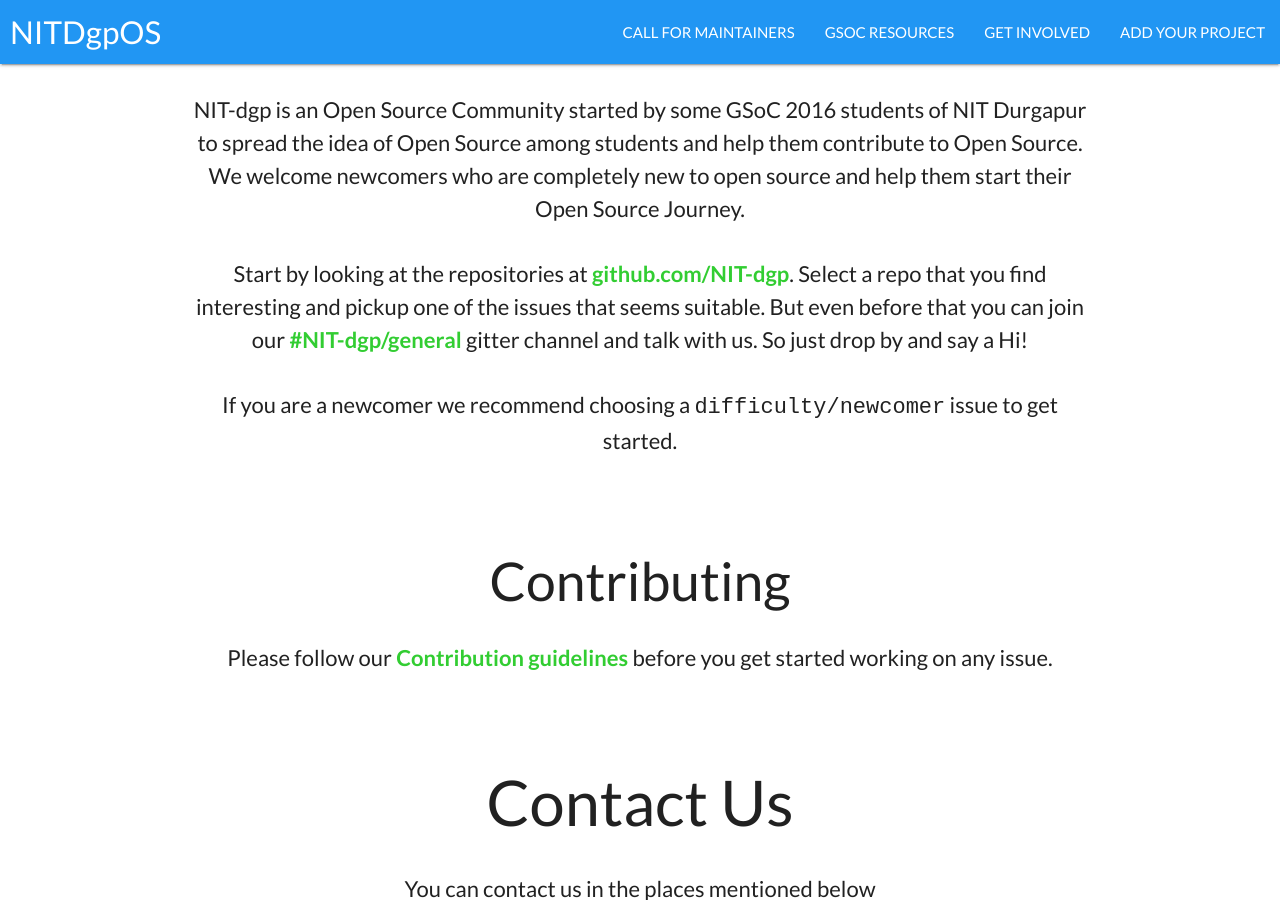
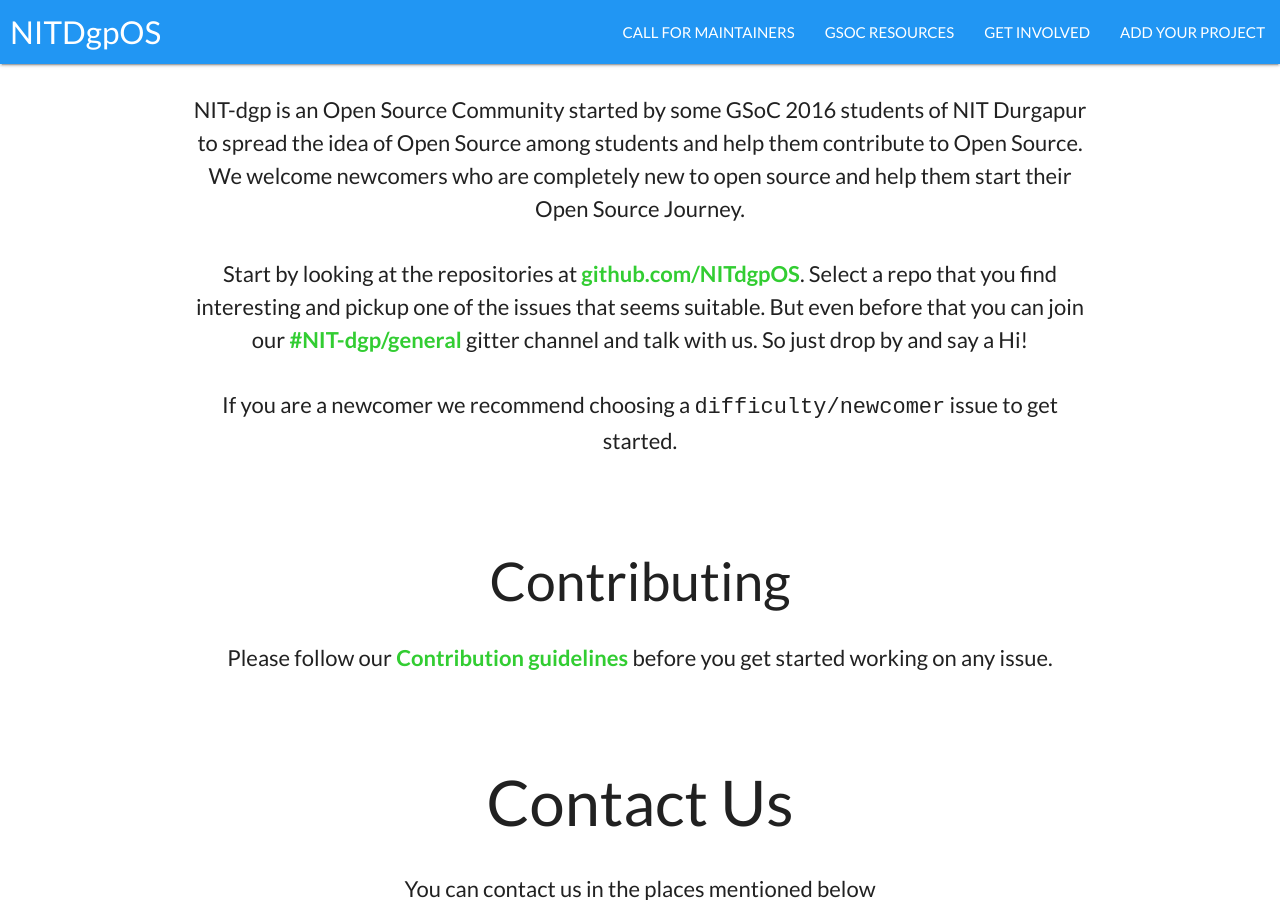
Before and after one commit to NITDgpOS/nitdgpos.github.io, a Jekyll site: the page built from landing_page.md, in a window 1280 px wide and 900 px high, scrolled down 394 px. Built offline with Jekyll 4.4.1, drawn with Linux system fonts in a browser that asks for light colours; nearby versions of some CDN libraries; our own code applies the rules of GitHub Pages for plain Markdown files.

Commit message:
Update landing_page.md

```diff
--- a/landing_page.md
+++ b/landing_page.md
@@ -6,7 +6,7 @@
 ## Who we are
 **NIT-dgp** is an Open Source Community started by some GSoC 2016 students of NIT Durgapur to spread the idea of Open Source among students and help them contribute to Open Source. We welcome newcomers who are completely new to open source and help them start their Open Source Journey.
 
-Start by looking at the repositories at [github.com/NIT-dgp](https://github.com/NIT-dgp). Select a repo that you find interesting and pickup one of the issues that seems suitable. But even before that you can join our [#NIT-dgp/general](https://gitter.im/NIT-dgp/General) gitter channel and talk with us. So just drop by and say a Hi!
+Start by looking at the repositories at [github.com/NITdgpOS](https://github.com/NITdgpOS). Select a repo that you find interesting and pickup one of the issues that seems suitable. But even before that you can join our [#NIT-dgp/general](https://gitter.im/NIT-dgp/General) gitter channel and talk with us. So just drop by and say a Hi!
 
 If you are a newcomer we recommend choosing a `difficulty/newcomer` issue to get started.
 
```
